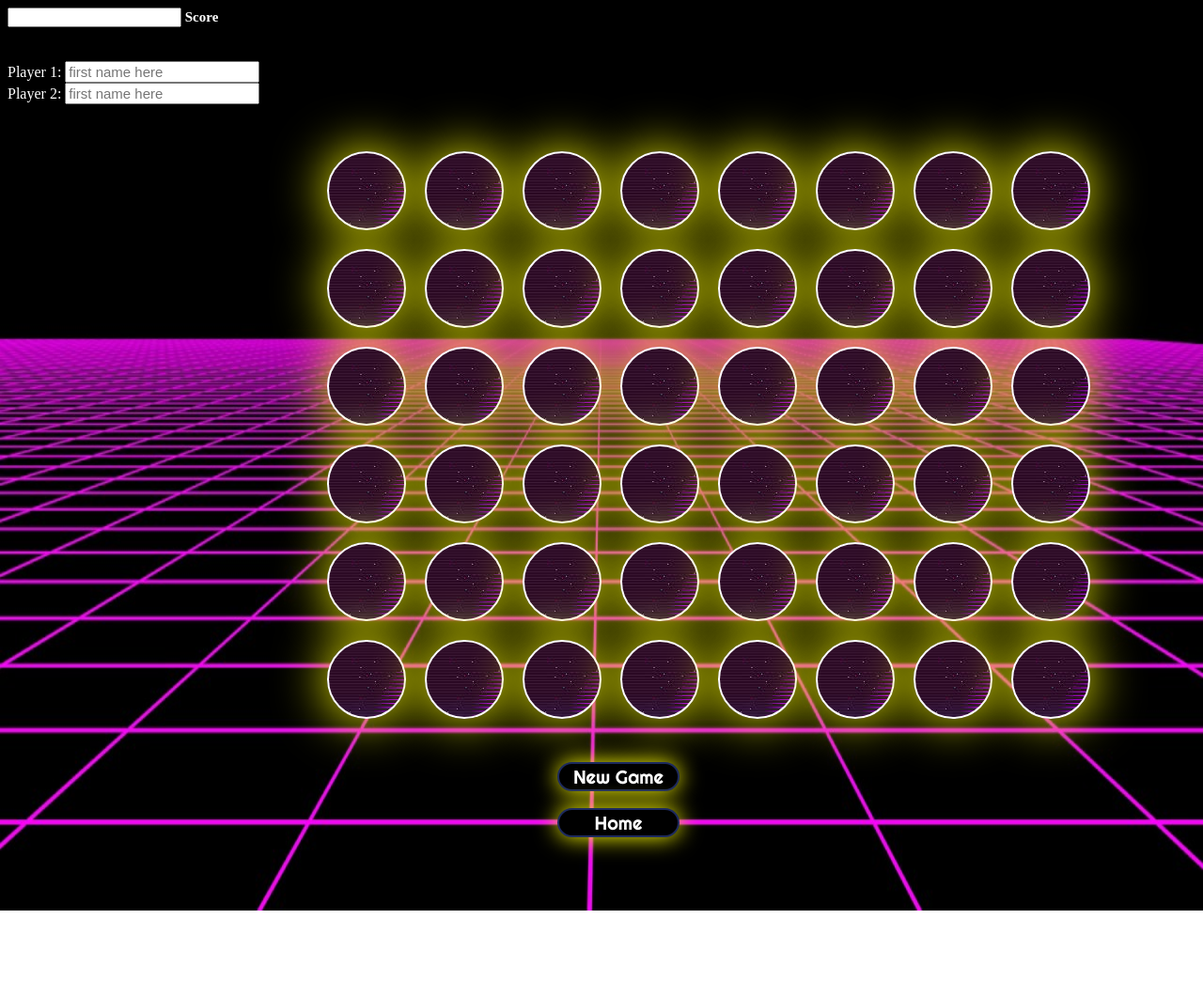
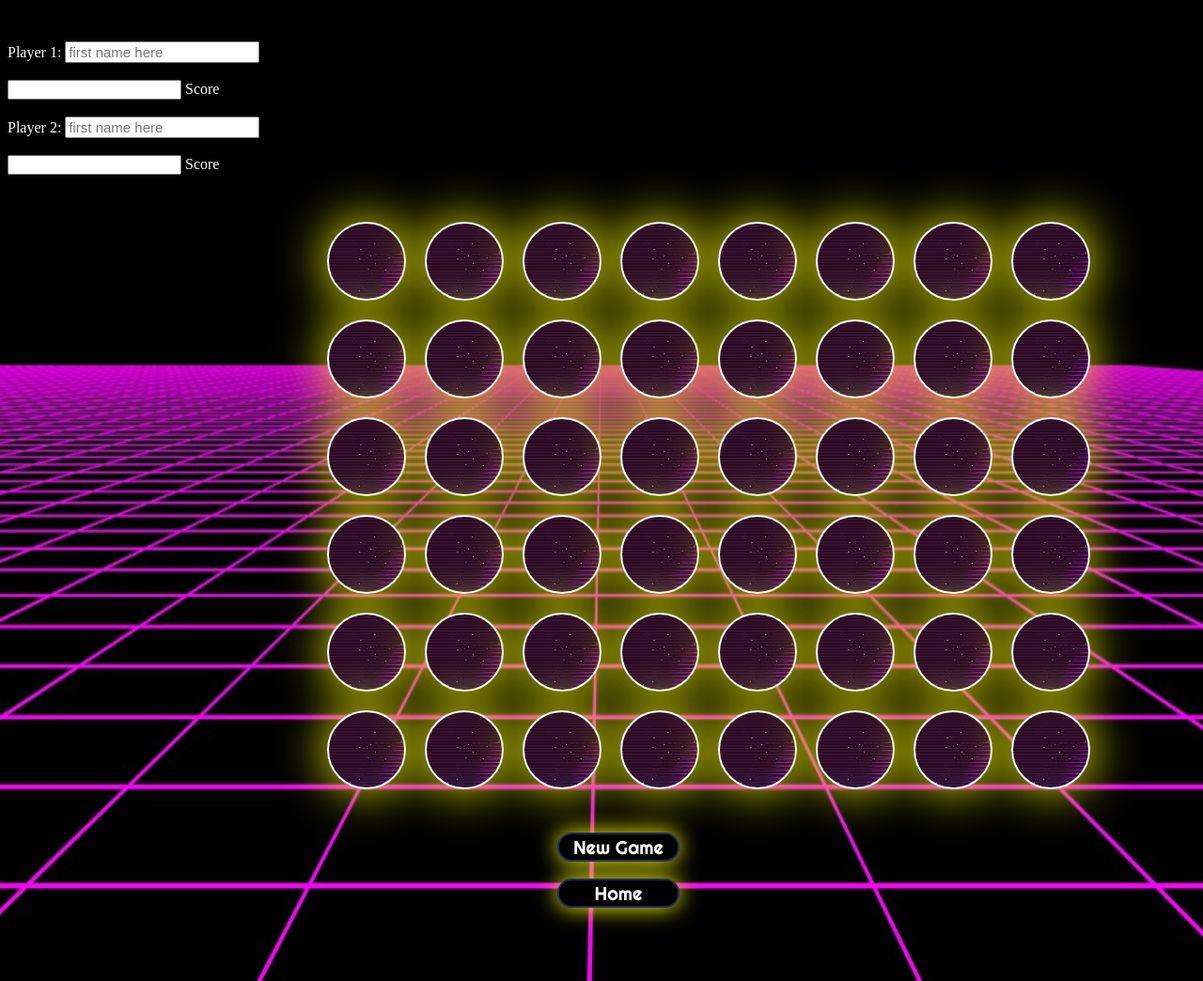
Before and after one commit to kjohnson19/conectFour, a plain HTML site: page pages/gamepage.html in a window 1280 px wide. Shown: the top 1044 px of the page at 94% size. Before the commit the page ends 969 px from the top, so only its background shows below. Drawn offline with nearby package versions, Linux system fonts and the light colour scheme.

Commit message:
functioning scoreboard added

```diff
--- a/main.css
+++ b/main.css
@@ -184,6 +184,7 @@ font-size: 15px;
 color: purple;
 }
 .score{
+    justify-content: flex-end;
     font-size: 15px;
     font-weight: bold;
 }
--- a/pages/gamepage.html
+++ b/pages/gamepage.html
@@ -15,15 +15,23 @@
 
 <!-- <h2> READY.....SET....GO! </h2> -->
 <div class="score"></div>
-<div class="score">
-    <input id="score" type="number"> Score
+
+
 </div>
 <br>
 <br>
+
 <form action="/action_page.php">
-    Player 1: <input type="text" id="players" name="FirstName" placeholder="first name here" value=""><br>
-    Player 2: <input type="text" id="players" name="LastName" placeholder ="first name here" value=""><br>
-
+    Player 1: <input type="text" id="players" name="FirstName" placeholder="first name here" value="">
+    <br>
+    <br>
+    <input id="score" type="number"> Score
+    <br>
+    <br>
+    Player 2: <input type="text" id="players" name="LastName" placeholder ="first name here" value="">
+    <br>
+    <br>
+    <input id="score" type="number"> Score
     </form>
 <div id="board">
 
@@ -96,10 +104,10 @@
             <br>
             <br>
             <div class="gameButton">
-                        <button class="newgame2">New Game</button>
+                    <a href="../pages/gamepage.html"><button class="gameRules">New Game</button></a>
                         <br>
                         <br>
-                        <a href="../index.html"><button class="gameRules">Home</button></a>
+                        <a href="/index.html"><button class="gameRules">Home</button></a>
                     </div>
         </div>
 
```
